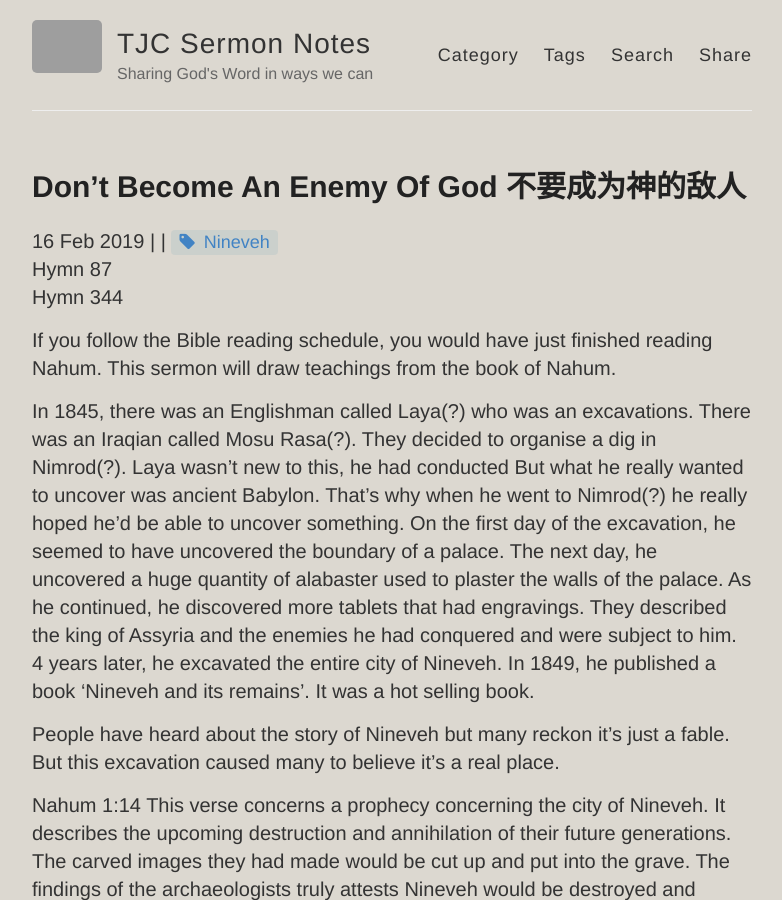
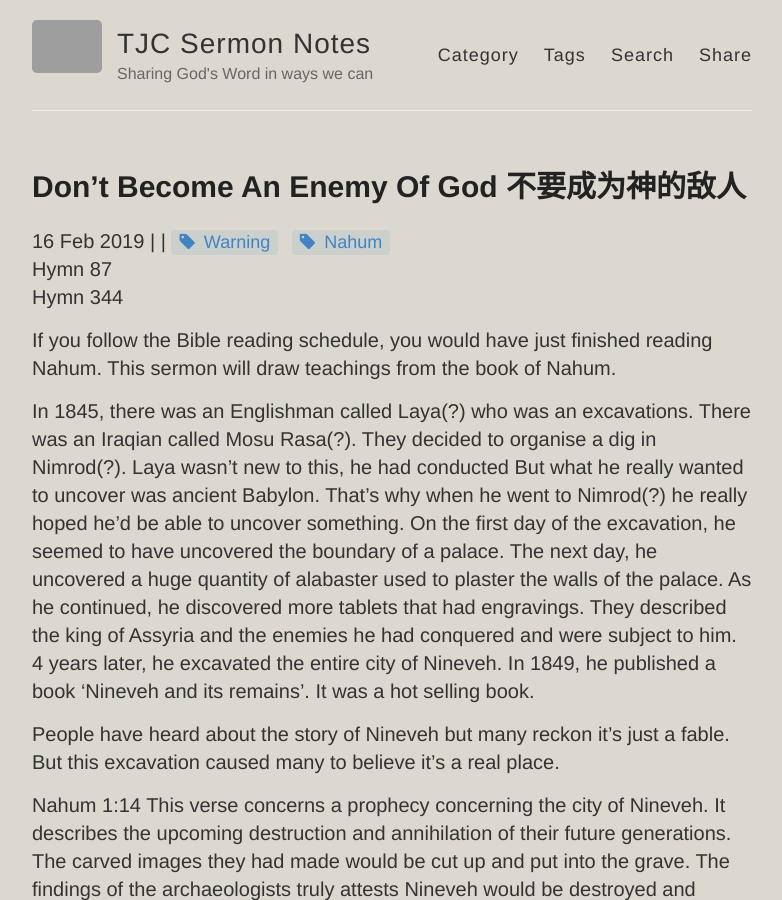
Before and after one commit to catchupTJC/catchuptjc.github.io, a Jekyll site: the page built from _posts/2019-02-16-DontBecomeanEnemyofGod.md, in a window 1280 px wide and 900 px high. Shown: the whole window, without its empty margins (248-1030 px from the left). Built offline with Jekyll 4.4.1, drawn with Linux system fonts in a browser that asks for light colours; nearby versions of some CDN libraries; comment, search, counter and statistics services are not loaded; grey boxes are pictures that could not be loaded.

Commit message:
Update 2019-02-16-DontBecomeanEnemyofGod.md

```diff
--- a/_posts/2019-02-16-DontBecomeanEnemyofGod.md
+++ b/_posts/2019-02-16-DontBecomeanEnemyofGod.md
@@ -2,7 +2,7 @@
 layout: post
 title: Don’t Become an Enemy of God 不要成为神的敌人
 category: Sermon(SG)2019
-tags: [Nineveh]
+tags: [warning,nahum]
 hymns: [87,344]
 ---
 
```
